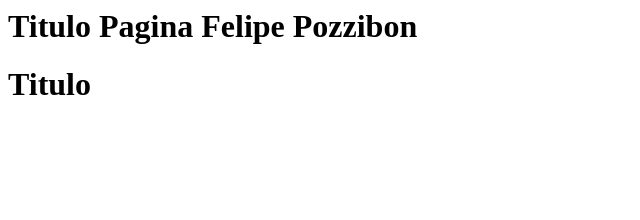
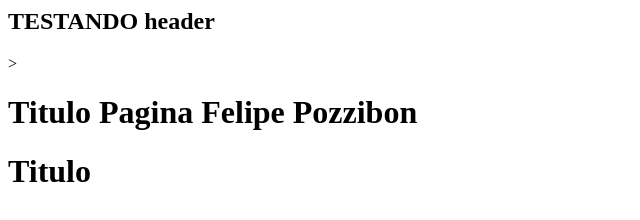
Before and after one commit to felipepozzi/curso-git, a plain HTML site: page index.html in a window 1280 px wide. Shown: the whole page, without its empty margins (0-640 px from the left). Drawn offline with Linux system fonts and the light colour scheme.

Commit message:
Testando header

```diff
--- a/index.html
+++ b/index.html
@@ -1,5 +1,6 @@
 <html>
     <header>
+        <h2>TESTANDO header</h2>>
     </header>
     <body>
         <h1>Titulo Pagina Felipe Pozzibon</h1>
```
